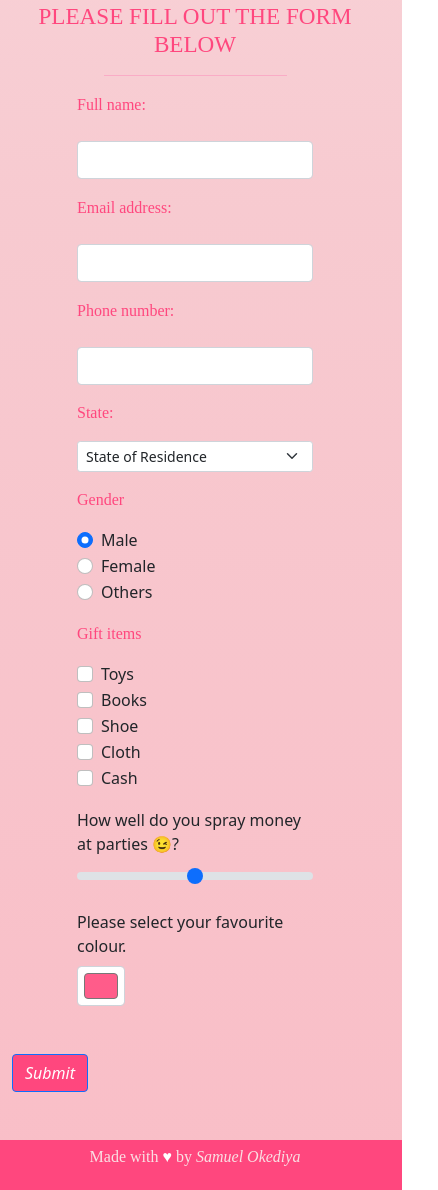
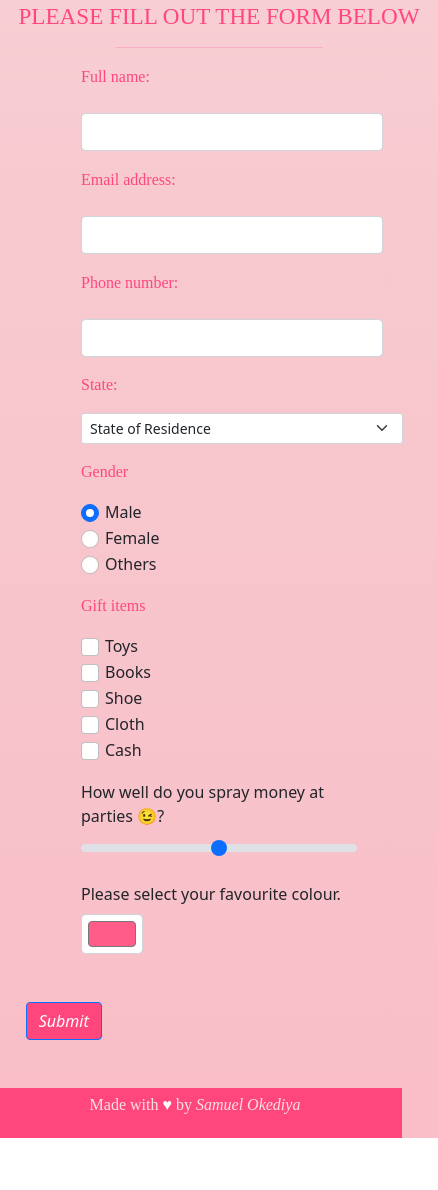
Before and after one commit to Sammie03/Birthday-website, a plain HTML site: page index.html in a window 390 px wide. Shown: the part 771-1961 px from the top of the page, 438 px wide, since content can reach past the window. After the commit the page ends 1909 px from the top, so only its background shows below. Drawn offline with Linux system fonts and the light colour scheme.

Commit message:
mobile-responsiveness

```diff
--- a/index.html
+++ b/index.html
@@ -24,6 +24,9 @@
 	div{
 		min-height: 50px;
 		border: none solid green;
+	}
+	*{
+		box-sizing: content-box;
 	}
 	#banner{
 		background-image: url(images/banner12.jpg);
@@ -60,10 +63,11 @@
 		margin-top: 5px;
 	}
 	.btn-alignment{
-		align-self: center;
+		text-align: center;
 	}
 	.banner-text{
 		text-align: center;
+		margin-top: 50px;
 	}
 
 </style>
```
